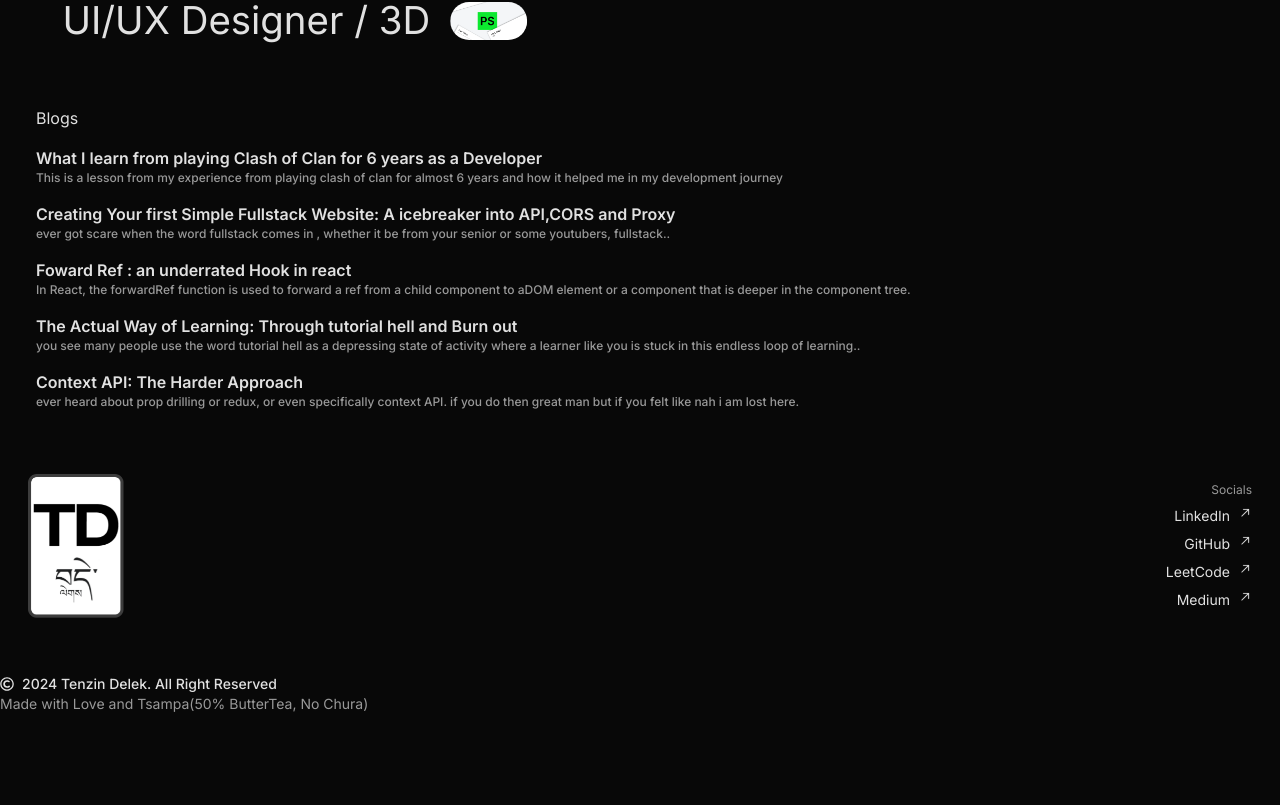
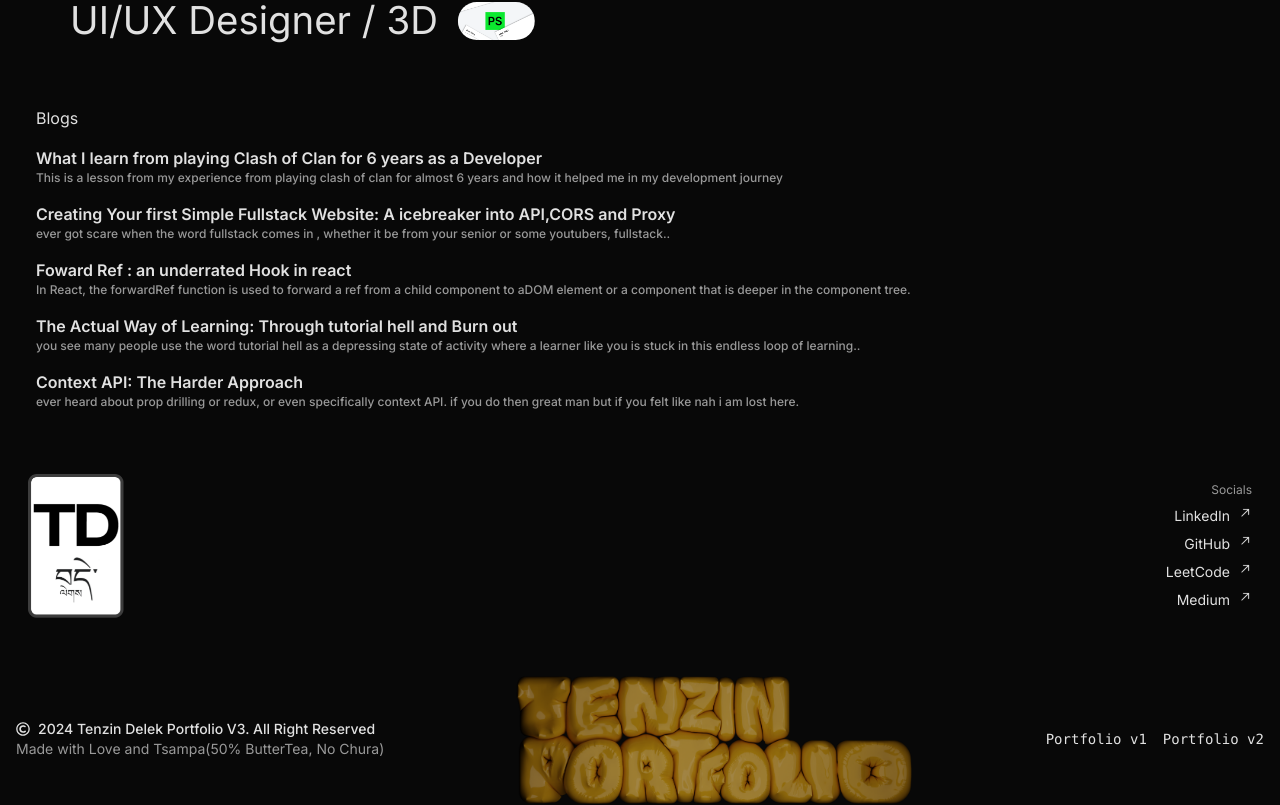
Before and after one commit to TenzDelek/Portfolio, a Next.js app: page / in a window 1280 px wide. Shown: the part 1952-2757 px from the top of the page. Before the commit the page ends 2666 px from the top, so only its background shows below. Built offline with nearby package versions, Linux system fonts and the light colour scheme.

Commit message:
footer improvement

```diff
--- a/src/components/Footer/Footer.jsx
+++ b/src/components/Footer/Footer.jsx
@@ -1,9 +1,11 @@
+'use client'
 import Image from "next/image";
 import Link from "next/link";
-import React from "react";
+import React, { useState } from "react";
 
 import { FaRegCopyright } from "react-icons/fa";
 import { GoArrowUpRight } from "react-icons/go";
+
 const handle = [
   {
     title: "LinkedIn",
@@ -22,22 +24,36 @@ const handle = [
     link: "https://medium.com/@tibetdelek",
   },
 ];
+
 const Footer = () => {
+  const [hovered, setHovered] = useState(null);
+
+  const handleMouseEnter = (index) => {
+    setHovered(index);
+  };
+
+  const handleMouseLeave = () => {
+    setHovered(null);
+  };
 
   return (
     <>
-      <div className=" flex px-7 justify-between items-center h-64">
-        <div className=" relative h-36  w-24">
+      <div className="flex px-7 justify-between items-center h-64">
+        <div className="relative h-36 w-24">
           <Image src="/logobig.png" alt="footer image" fill draggable="false" />
         </div>
         <div>
-          <div className=" items-end flex flex-col space-y-2">
-            <p className=" text-xs text-[#999999]">Socials</p>
-            {handle.map((data) => (
-              <div className="flex cursor-pointer group  gap-2 text-sm" key={data.title}>
-
+          <div className="items-end flex flex-col space-y-2">
+            <p className="text-xs text-[#999999]">Socials</p>
+            {handle.map((data, index) => (
+              <div
+                className={`flex cursor-pointer group gap-2 text-sm ${hovered !== null && hovered !== index ? 'opacity-50' : 'opacity-100'}`}
+                key={data.title}
+                onMouseEnter={() => handleMouseEnter(index)}
+                onMouseLeave={handleMouseLeave}
+              >
                 <Link
-                  className="group hover:opacity-75 transition"
+                  className="group hover:opacity-100 transition"
                   href={data.link}
                   target="_blank"
                   rel="noopener noreferrer"
@@ -53,14 +69,39 @@ const Footer = () => {
           </div>
         </div>
       </div>
-      <div className=" md:text-sm text-xs">
-        <div className="flex  items-center gap-2 ">
+      <div className="md:text-sm text-xs flex max-md:flex-col max-md:pb-3 pb-0 items-center justify-between px-4">
+        <div>
+          <div className="flex items-center gap-2">
             <FaRegCopyright />
-        <p className=" font-medium">2024 Tenzin Delek. All Right Reserved</p>
+            <p className="font-medium">2024 Tenzin Delek Portfolio V3. All Right Reserved</p>
           </div>
           <p className="text-[#999999]">Made with Love and Tsampa(50% ButterTea, No Chura)</p>
         </div>
+        <div className=" hidden lg:block" >
+          <Image src="/3d.png" height={200} width={400} draggable="false" />
 
+
+        </div>
+        <div className=" flex gap-4">
+        <Link
+
+                  href="https://tenzindelek.netlify.app/"
+                  target="_blank"
+                  rel="noopener noreferrer"
+                >
+                   <pre className=" hover:opacity-75 transition">Portfolio v1</pre>
+                  </Link>
+
+                  <Link
+
+                  href="https://tenzindelek.vercel.app/"
+                  target="_blank"
+                  rel="noopener noreferrer"
+                >
+                   <pre className=" hover:opacity-75 transition">Portfolio v2</pre>
+                  </Link>
+        </div>
+      </div>
     </>
   );
 };
```
Also changed, not shown: public/3d.png (added). Lines whose indentation alone changed are shown as unchanged.
